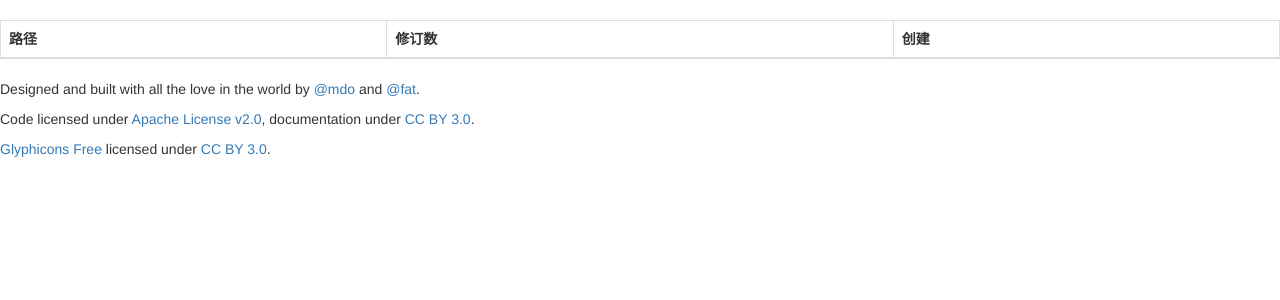
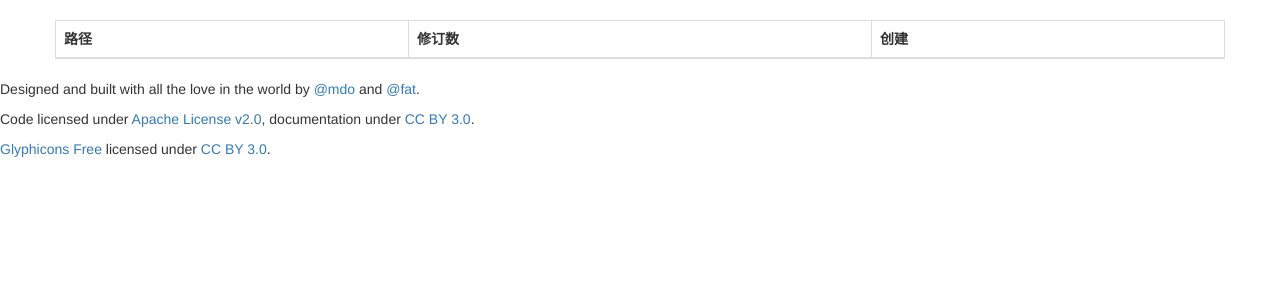
Before and after one commit to cjxiaohao/kanes, a Django app: page /_/ in a window 1280 px wide. Shown: the part 50-350 px from the top of the page. Run offline with Django 3.2, Linux system fonts and the light colour scheme; a user stored in the database is signed in; data comes from the database, SQL or seed files in the repository; lists and menus that the app fills with data are empty; parts of the project's set-up code (start-up, migrations or seed data) failed here and were passed over; some libraries are stand-ins or nearby versions.

Commit message:
换成栅格式布局

```diff
--- a/content/templates/content/all.html
+++ b/content/templates/content/all.html
@@ -1,6 +1,8 @@
 {% extends "content/layout.html" %}
 {% block main %}
-<div class="revision-all page-main">
+<div class="revision-all page-main container">
+    <div class="row">
+        <div class="span10 offset1">
     <table class="table table-bordered">
         <thead>
             <tr>
@@ -20,4 +22,6 @@
         </tbody>
     </table>
 </div>
+</div>
+</div>
 {% endblock %}
--- a/content/templates/content/view.html
+++ b/content/templates/content/view.html
@@ -1,7 +1,7 @@
 {% extends "content/layout.html" %}
 {% block main %}
-<div class="container-fluid page-main">
-    <div class="row-fluid">
+<div class="container page-main">
+    <div class="row">
         <div class="span10 offset1">
             <!--
             <div class="alert">
--- a/content/templates/content/write.html
+++ b/content/templates/content/write.html
@@ -6,7 +6,7 @@
         <div class="span6 offset3">
             <form action="" method="post" class="simple_form form-horizontal">
             {{write_form|crispy}}
-            <button class="btn btn-primary">确定</button>
+            <button class="btn btn-primary pull-right">确定</button>
             </form>
         </div>
     </div>
```
